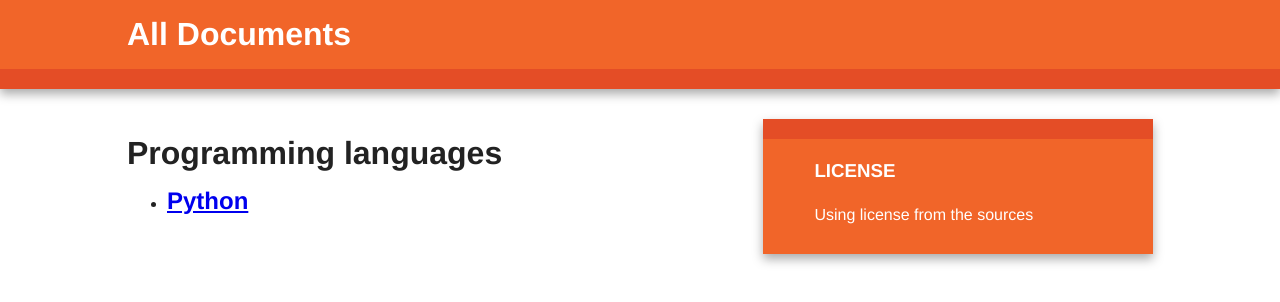
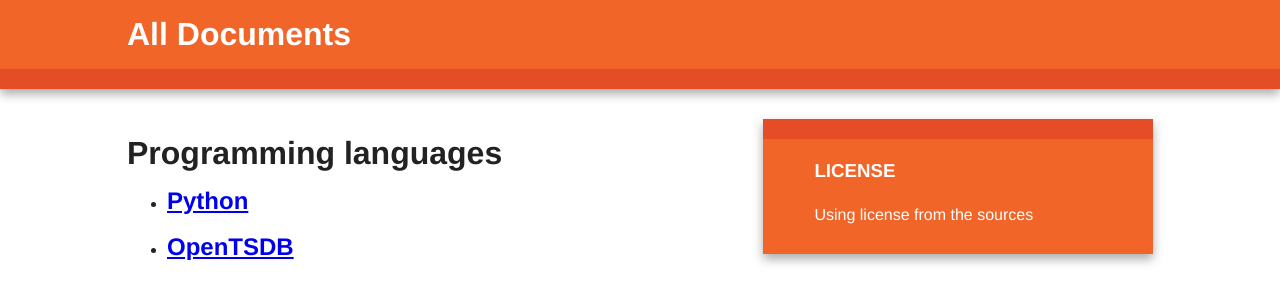
Before and after one commit to mildronize/docs-docker, a plain HTML site: page public_html/index.html in a window 1280 px wide. Drawn offline with nearby package versions, Linux system fonts and the light colour scheme.

Commit message:
Add OpenTSDB docs

```diff
--- a/public_html/index.html
+++ b/public_html/index.html
@@ -44,6 +44,7 @@
                     <section>
                       <ul>
                           <li><h2><a href="/docs/python">Python</a></h2></li>
+                          <li><h2><a href="/docs/opentsdb">OpenTSDB</a></h2></li>
                       </ul>
                     </section>
                     <!-- <footer>
```
Also changed, not shown: 1 other file.
